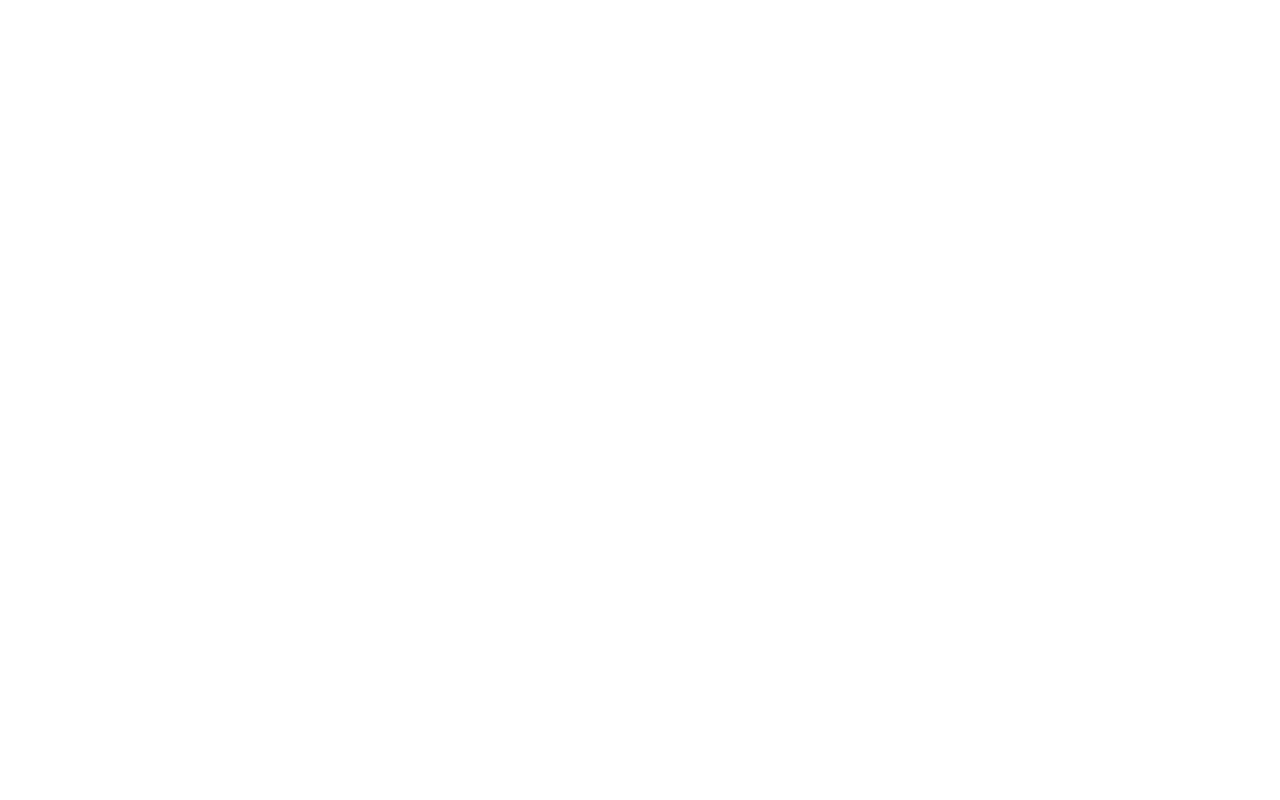
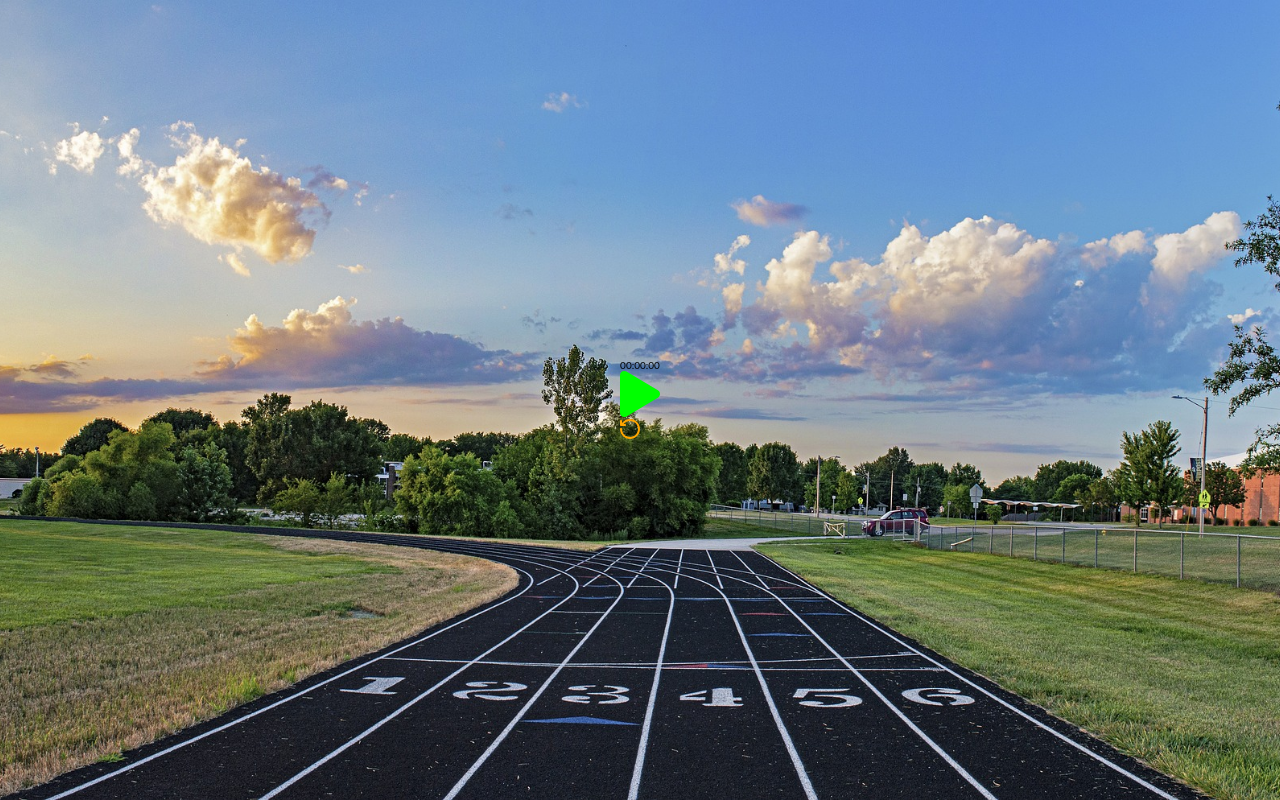
Before and after one commit to AbasBashir/StopWatch-App, a plain HTML site: page index.html in a window 1280 px wide. Drawn offline with Linux system fonts and the light colour scheme.

Commit message:
Established content structre, added icons and added base style

```diff
--- a/index.html
+++ b/index.html
@@ -3,6 +3,7 @@
 <head>
     <meta charset="UTF-8">
     <meta name="viewport" content="width=device-width, initial-scale=1.0">
+    <link rel="stylesheet" href="style.css">
     <link rel="preconnect" href="https://fonts.googleapis.com">
     <link rel="preconnect" href="https://fonts.gstatic.com" crossorigin>
     <link href="https://fonts.googleapis.com/css2?family=Inter:wght@100&family=Montserrat:wght@300;500;600;700&family=Roboto&display=swap" rel="stylesheet">
@@ -10,7 +11,23 @@
 </head>
 <body>
 
+    <div class="container">
 
+        <div id="timer">
+            00:00:00
+        </div>
+
+        <div class="buttons">
+
+            <div id="startStopBtn" id="play">
+                <img src="images/playBtn.svg" alt="startStopButton" id="play">
+            </div>
+
+            <div id="resetBtn" id="reset">
+                <img src="images/resetBtn.svg" alt="resetButton" id="reset">
+            </div>
+        </div>
+    </div>
 
 
     <script src="app.js"></script>
--- a/style.css
+++ b/style.css
@@ -8,3 +8,15 @@
 html{
     font-size: 62.5%;
 }
+
+body{
+    position: relative;
+    background: url(images/track-5406188_1920.jpg);
+    background-size: cover;
+    background-position: center;
+    background-repeat: no-repeat;
+    display: flex;
+    justify-content: center;
+    align-items: center;
+    height: 100vh;
+}
```
Also changed, not shown: images/playBtn.svg (added), images/resetBtn.svg (added), images/stopBtn.svg (added), images/track-5406188_1920.jpg (added).
